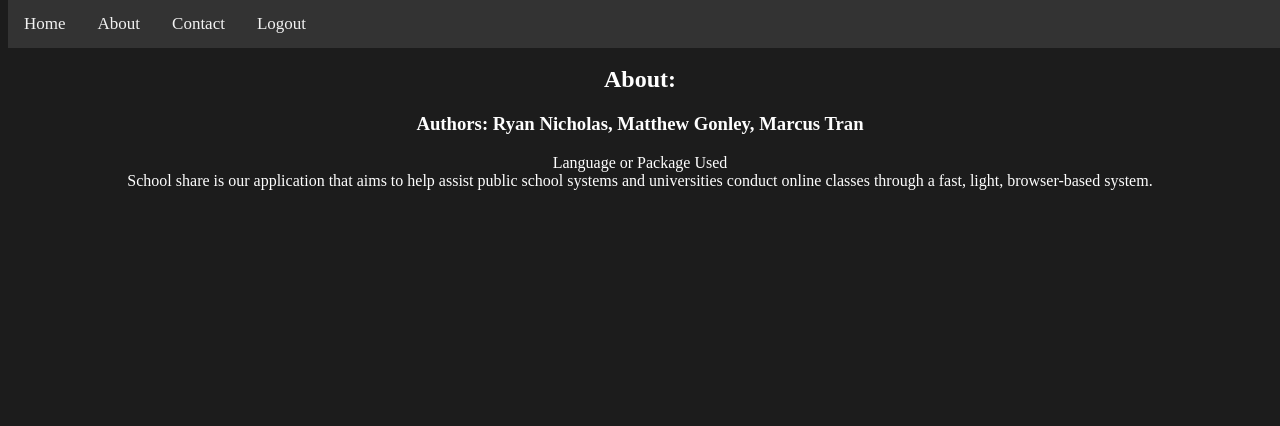
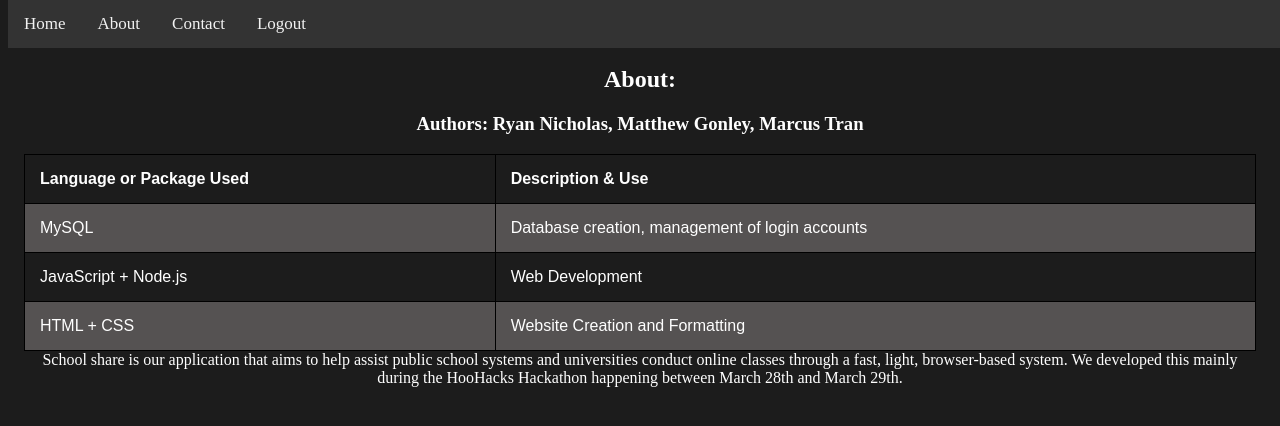
Before and after one commit to randor12/SchoolShare, a website: page public/about.html in a window 1280 px wide. Shown: the top 426 px of the page. Drawn offline with nearby package versions, Linux system fonts and the light colour scheme.

Commit message:
Update about.html

```diff
--- a/public/about.html
+++ b/public/about.html
@@ -18,9 +18,22 @@
         <h2>About: </h2>
         <h3>Authors: Ryan Nicholas, Matthew Gonley, Marcus Tran</h3>
         <table>
-            <tr>Language or Package Used</tr></table>
+            <tr>
+            <th>Language or Package Used</th>
+             <th>Description & Use</th>
+            </tr>
+            <tr>
+                <td>MySQL</td>
+                <td>Database creation, management of login accounts</td>
+            </tr>
+            <tr> <td> JavaScript + Node.js</td>
+                <td>Web Development</td></tr>
+            <tr> <td>HTML + CSS</td>
+            <td>Website Creation and Formatting</td></tr>
+        </table>
         <body>School share is our application that aims to help assist public school systems and universities
-            conduct online classes through a fast, light, browser-based system.
+            conduct online classes through a fast, light, browser-based system.  We developed this mainly during the HooHacks Hackathon
+            happening between March 28th and March 29th.
         </body>
     </div>
 </body>
```
